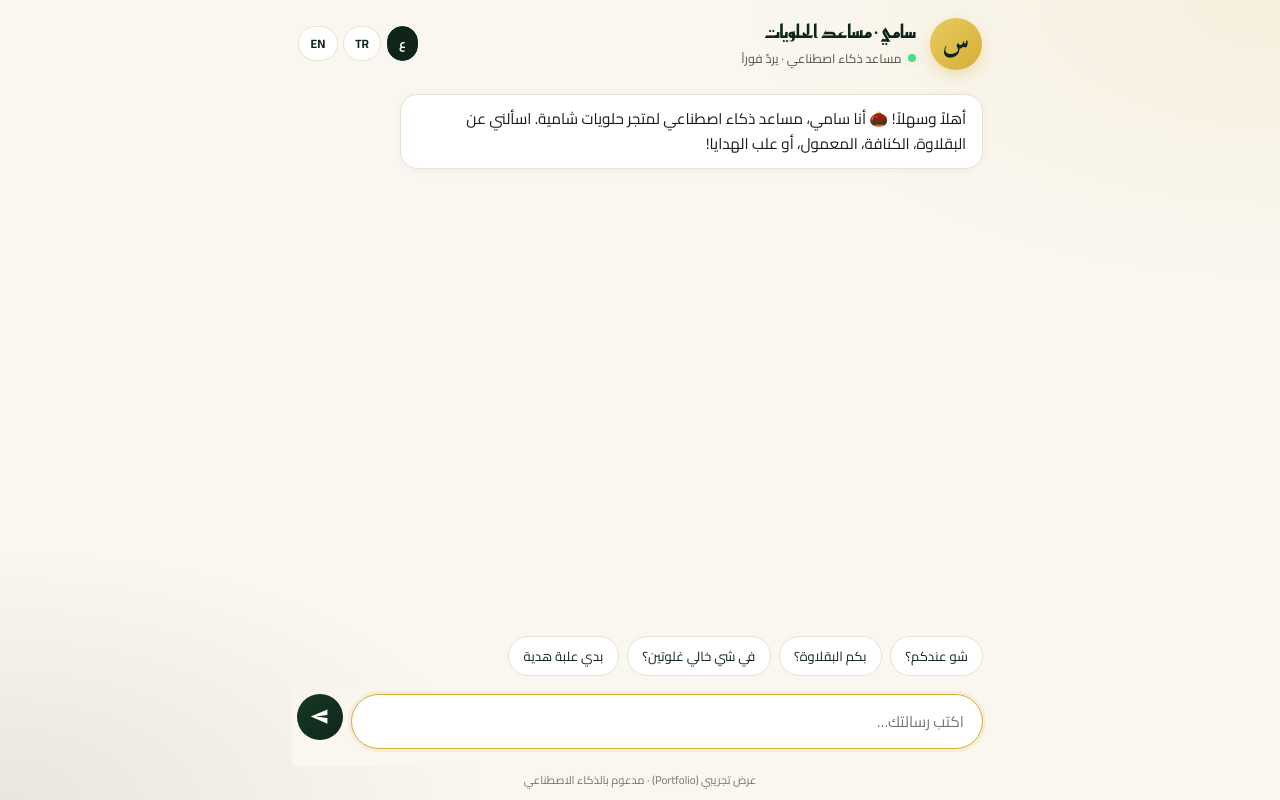
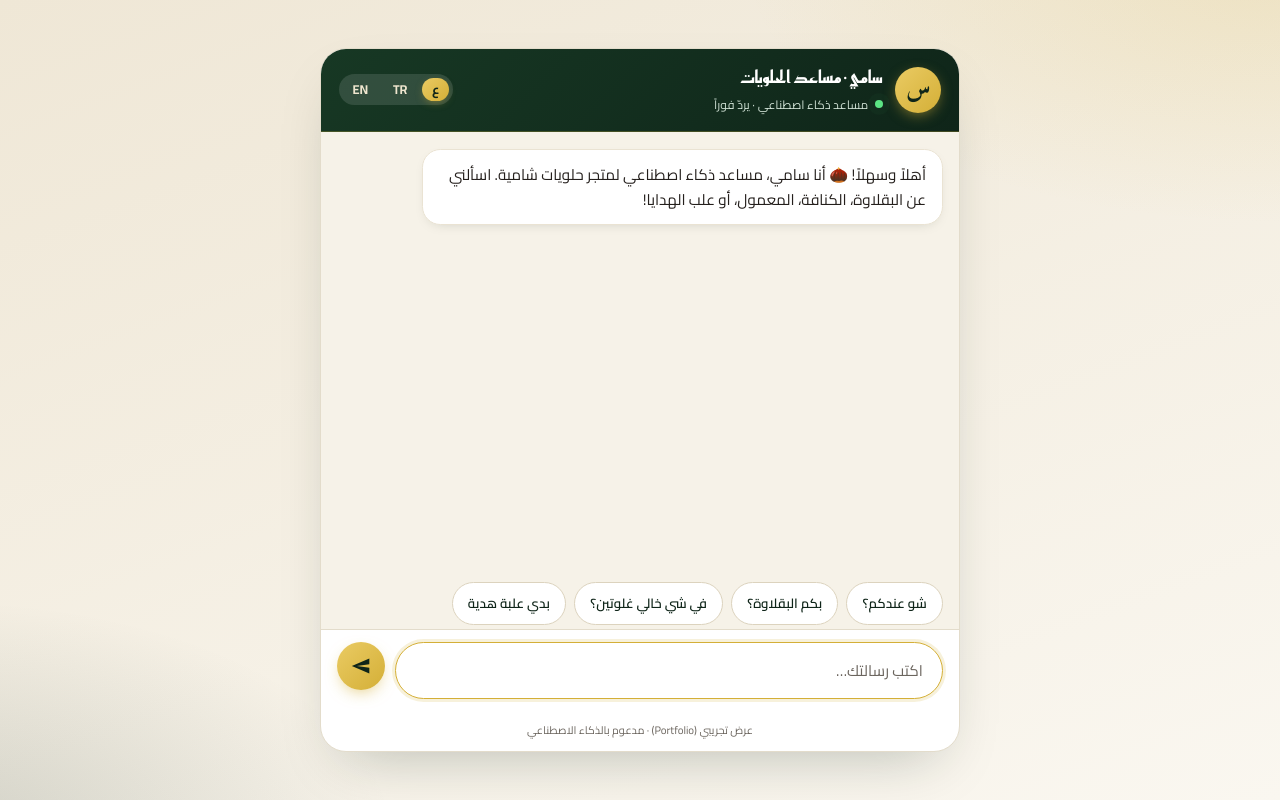
Before and after one commit to kr-mel/sami-agent, a website: page index.html in a window 1280 px wide. Drawn offline with Linux system fonts and the light colour scheme.

Commit message:
Redesign agent UI: card layout, fixed dark-mode contrast, clearly visible buttons

```diff
--- a/index.html
+++ b/index.html
@@ -13,74 +13,102 @@
   <link href="https://fonts.googleapis.com/css2?family=Amiri:wght@400;700&family=Cairo:wght@400;500;600;700;800&family=Reem+Kufi:wght@600;700&display=swap" rel="stylesheet">
   <style>
     :root{
-      --bg:#FAF7F0; --panel:#fff; --green:#0F2519; --green2:#173824;
-      --gold:#D4AF37; --gold2:#e9cb5f; --text:#1C1917; --muted:#57534E; --line:#E7E3D4;
+      --bg1:#EFE7D6; --bg2:#FAF7F0;
+      --card:#FFFFFF; --surface:#F6F2E8; --surface-2:#FBF8F1;
+      --green:#0F2519; --green2:#173824; --gold:#D4AF37; --gold2:#eacb63;
+      --text:#1C1917; --muted:#6B655E; --line:#E3DCCB;
+      --bot-bg:#FFFFFF; --bot-text:#241f1c; --bot-border:#EAE3D3;
+      --chip-bg:#FFFFFF; --chip-text:#0F2519; --chip-border:#DCD3BE;
+      --field-bg:#FFFFFF; --field-text:#1C1917;
+      --shadow:0 24px 60px -24px rgba(15,37,25,.28);
+    }
+    @media (prefers-color-scheme:dark){
+      :root{
+        --bg1:#0a140d; --bg2:#0f1c14;
+        --card:#13241a; --surface:#182c20; --surface-2:#12211a;
+        --green:#efe9dc; --green2:#1c3527; --gold:#e6c463; --gold2:#f0d68a;
+        --text:#F1ECE1; --muted:#a7b0a6; --line:#294034;
+        --bot-bg:#1a2f23; --bot-text:#F1ECE1; --bot-border:#294034;
+        --chip-bg:#1a2f23; --chip-text:#F1ECE1; --chip-border:#33503f;
+        --field-bg:#12211a; --field-text:#F1ECE1;
+        --shadow:0 24px 60px -24px rgba(0,0,0,.6);
+      }
     }
     *{box-sizing:border-box;margin:0;padding:0}
     html,body{height:100%}
     body{
       font-family:'Cairo',system-ui,sans-serif;color:var(--text);
       background:
-        radial-gradient(60% 50% at 100% 0%, rgba(212,175,55,.10), transparent 70%),
-        radial-gradient(55% 45% at 0% 100%, rgba(15,37,25,.08), transparent 70%),
-        var(--bg);
-      min-height:100dvh;display:flex;flex-direction:column;align-items:center;
+        radial-gradient(70% 55% at 100% -5%, rgba(212,175,55,.18), transparent 60%),
+        radial-gradient(60% 50% at -5% 105%, rgba(15,37,25,.16), transparent 60%),
+        linear-gradient(160deg,var(--bg1),var(--bg2));
+      min-height:100dvh;display:flex;align-items:center;justify-content:center;padding:16px;
     }
-    .wrap{width:100%;max-width:720px;flex:1;display:flex;flex-direction:column;min-height:100dvh;padding:0 12px}
+    .app{
+      width:100%;max-width:640px;height:min(88dvh,760px);display:flex;flex-direction:column;
+      background:var(--card);border:1px solid var(--line);border-radius:26px;overflow:hidden;
+      box-shadow:var(--shadow);
+    }
     /* Header */
-    header{display:flex;align-items:center;gap:.85rem;padding:1.1rem .4rem 1rem}
-    .avatar{width:52px;height:52px;border-radius:50%;flex-shrink:0;
-      background-image:linear-gradient(135deg,var(--gold2),var(--gold));
-      color:var(--green);display:flex;align-items:center;justify-content:center;
-      font-family:'Amiri',serif;font-weight:700;font-size:1.7rem;
-      box-shadow:0 6px 18px -4px rgba(212,175,55,.5)}
-    .h-info{flex:1;display:flex;flex-direction:column;gap:.15rem}
-    .h-title{font-family:'Reem Kufi',sans-serif;font-weight:700;font-size:1.15rem;color:var(--green)}
-    .h-sub{font-size:.78rem;color:var(--muted);display:flex;align-items:center;gap:.4rem}
-    .dot{width:8px;height:8px;border-radius:50%;background:#4ade80;box-shadow:0 0 0 0 rgba(74,222,128,.6);animation:pulse 2s infinite}
-    @keyframes pulse{0%{box-shadow:0 0 0 0 rgba(74,222,128,.5)}70%{box-shadow:0 0 0 7px rgba(74,222,128,0)}100%{box-shadow:0 0 0 0 rgba(74,222,128,0)}}
-    .langs{display:flex;gap:.35rem}
-    .lang{border:1px solid var(--line);background:#fff;color:var(--green);border-radius:9999px;
-      padding:.3rem .7rem;font-family:'Cairo';font-size:.75rem;font-weight:700;cursor:pointer;transition:.2s}
-    .lang.active{background:var(--green);color:#fff;border-color:var(--green)}
+    header{display:flex;align-items:center;gap:.8rem;padding:.95rem 1.1rem;
+      background:linear-gradient(135deg,var(--green2),var(--green));border-bottom:1px solid rgba(212,175,55,.25)}
+    .avatar{width:46px;height:46px;border-radius:50%;flex-shrink:0;
+      background:linear-gradient(135deg,var(--gold2),var(--gold));color:#0F2519;
+      display:flex;align-items:center;justify-content:center;font-family:'Amiri',serif;font-weight:700;font-size:1.55rem;
+      box-shadow:0 4px 14px -3px rgba(212,175,55,.6)}
+    .h-info{flex:1;display:flex;flex-direction:column;gap:.15rem;min-width:0}
+    .h-title{font-family:'Reem Kufi',sans-serif;font-weight:700;font-size:1.08rem;color:#fff}
+    .h-sub{font-size:.75rem;color:#cfe0d4;display:flex;align-items:center;gap:.4rem}
+    .dot{width:8px;height:8px;border-radius:50%;background:#5be584;box-shadow:0 0 0 0 rgba(91,229,132,.6);animation:pulse 2s infinite;flex-shrink:0}
+    @keyframes pulse{0%{box-shadow:0 0 0 0 rgba(91,229,132,.5)}70%{box-shadow:0 0 0 7px rgba(91,229,132,0)}100%{box-shadow:0 0 0 0 rgba(91,229,132,0)}}
+    /* Language switch */
+    .langs{display:flex;gap:.3rem;background:rgba(255,255,255,.12);padding:.25rem;border-radius:9999px}
+    .lang{border:none;background:transparent;color:#efe6cf;border-radius:9999px;
+      padding:.32rem .62rem;font-family:'Cairo';font-size:.8rem;font-weight:700;cursor:pointer;transition:.2s;line-height:1}
+    .lang:hover{color:#fff}
+    .lang.active{background:linear-gradient(135deg,var(--gold2),var(--gold));color:#0F2519;box-shadow:0 3px 10px -3px rgba(212,175,55,.6)}
     /* Chat */
-    .chat{flex:1;overflow-y:auto;padding:.5rem .3rem 1rem;display:flex;flex-direction:column;gap:.7rem}
-    .msg{max-width:85%;padding:.7rem 1rem;border-radius:1.1rem;font-size:.95rem;line-height:1.65;
+    .chat{flex:1;overflow-y:auto;padding:1.1rem 1rem .6rem;display:flex;flex-direction:column;gap:.7rem;background:var(--surface)}
+    .msg{max-width:86%;padding:.72rem 1rem;border-radius:1.15rem;font-size:.95rem;line-height:1.65;
       white-space:pre-wrap;word-wrap:break-word;animation:in .35s cubic-bezier(.16,1,.3,1)}
     @keyframes in{from{opacity:0;transform:translateY(8px)}to{opacity:1;transform:none}}
-    .bot{background:#fff;border:1px solid var(--line);align-self:flex-start;border-bottom-inline-start-radius:.3rem;
-      box-shadow:0 2px 10px rgba(15,37,25,.04)}
-    .user{background-image:linear-gradient(135deg,var(--green2),var(--green));color:#fff;align-self:flex-end;border-bottom-inline-end-radius:.3rem}
+    .bot{background:var(--bot-bg);color:var(--bot-text);border:1px solid var(--bot-border);
+      align-self:flex-start;border-bottom-inline-start-radius:.35rem;box-shadow:0 4px 14px -8px rgba(15,37,25,.25)}
+    .user{background:linear-gradient(135deg,var(--green2),var(--green));color:#fff;
+      align-self:flex-end;border-bottom-inline-end-radius:.35rem}
+    .bot strong{color:var(--gold)}
     .typing{display:flex;gap:.3rem;align-items:center}
-    .typing span{width:7px;height:7px;border-radius:50%;background:var(--muted);opacity:.5;animation:ty 1.2s infinite}
+    .typing span{width:7px;height:7px;border-radius:50%;background:var(--muted);opacity:.55;animation:ty 1.2s infinite}
     .typing span:nth-child(2){animation-delay:.2s}.typing span:nth-child(3){animation-delay:.4s}
     @keyframes ty{0%,60%,100%{transform:translateY(0);opacity:.4}30%{transform:translateY(-5px);opacity:1}}
-    /* Suggestion chips */
-    .chips{display:flex;flex-wrap:wrap;gap:.5rem;padding:.2rem .3rem .4rem}
-    .chip{border:1px solid var(--line);background:#fff;color:var(--green);border-radius:9999px;
-      padding:.45rem .9rem;font-family:'Cairo';font-size:.82rem;cursor:pointer;transition:.2s}
-    .chip:hover{border-color:var(--gold);background:#fffdf5}
+    /* Chips */
+    .chips{display:flex;flex-wrap:wrap;gap:.5rem;padding:.4rem 1rem .2rem;background:var(--surface)}
+    .chip{border:1.5px solid var(--chip-border);background:var(--chip-bg);color:var(--chip-text);
+      border-radius:9999px;padding:.5rem .95rem;font-family:'Cairo';font-size:.83rem;font-weight:600;cursor:pointer;transition:.2s}
+    .chip:hover{border-color:var(--gold);color:var(--gold);transform:translateY(-1px)}
     /* Input */
-    .inputbar{display:flex;gap:.5rem;padding:.7rem .3rem 1.1rem;position:sticky;bottom:0;background:linear-gradient(to top,var(--bg) 70%,transparent)}
-    .field{flex:1;border:1.5px solid var(--line);background:#fff;border-radius:9999px;padding:.75rem 1.15rem;
-      font-family:'Cairo';font-size:.95rem;color:var(--text);outline:none;transition:.2s}
-    .field:focus{border-color:var(--gold);box-shadow:0 0 0 3px rgba(212,175,55,.12)}
-    .send{width:46px;height:46px;flex-shrink:0;border-radius:50%;border:none;cursor:pointer;
-      background-image:linear-gradient(135deg,var(--green2),var(--green));color:#fff;
-      display:flex;align-items:center;justify-content:center;transition:.2s}
-    .send:hover{background-image:linear-gradient(135deg,var(--gold2),var(--gold));color:var(--green)}
-    .send svg{width:19px;height:19px}
+    .inputbar{display:flex;gap:.6rem;padding:.8rem 1rem;background:var(--card);border-top:1px solid var(--line)}
+    .field{flex:1;border:1.5px solid var(--line);background:var(--field-bg);color:var(--field-text);
+      border-radius:9999px;padding:.8rem 1.2rem;font-family:'Cairo';font-size:.95rem;outline:none;transition:.2s;min-width:0}
+    .field::placeholder{color:var(--muted)}
+    .field:focus{border-color:var(--gold);box-shadow:0 0 0 3px rgba(212,175,55,.18)}
+    .send{width:48px;height:48px;flex-shrink:0;border-radius:50%;border:none;cursor:pointer;
+      background:linear-gradient(135deg,var(--gold2),var(--gold));color:#0F2519;
+      display:flex;align-items:center;justify-content:center;transition:.2s;box-shadow:0 6px 16px -5px rgba(212,175,55,.65)}
+    .send:hover{transform:translateY(-2px)}
+    .send:active{transform:translateY(0)}
+    .send svg{width:20px;height:20px}
     [dir="rtl"] .send svg{transform:scaleX(-1)}
-    .badge{text-align:center;font-size:.7rem;color:var(--muted);padding:.2rem 0 .6rem;opacity:.8}
+    .badge{text-align:center;font-size:.68rem;color:var(--muted);padding:.5rem 0 .7rem}
     a{color:var(--gold)}
-    @media(prefers-color-scheme:dark){
-      :root{--bg:#0d1a12;--panel:#12241a;--text:#f0ece3;--muted:#a9b3ac;--line:#24382b}
-      .bot{background:#12241a}.lang{background:#12241a}.field{background:#12241a}.chip{background:#12241a}
+    @media(max-width:560px){
+      body{padding:0}
+      .app{height:100dvh;max-width:100%;border-radius:0;border:none}
     }
   </style>
 </head>
 <body>
-  <div class="wrap">
+  <div class="app">
     <header>
       <div class="avatar">س</div>
       <div class="h-info">
@@ -142,7 +170,7 @@
     function applyLang(){const t=T[lang];document.documentElement.lang=lang;document.documentElement.dir=lang==='ar'?'rtl':'ltr';
       document.getElementById('title').textContent=t.title;document.getElementById('status').textContent=t.status;
       field.placeholder=t.ph;document.getElementById('badge').textContent=t.badge;renderChips();}
-    function resetChat(){chat.innerHTML='';history=[];add(T[lang].greet,'bot');}
+    function resetChat(){chat.innerHTML='';history=[];add(T[lang].greet,'bot');chips.style.display='flex';}
 
     async function send(text){
       if(busy||!text.trim())return;busy=true;chips.style.display='none';
```
